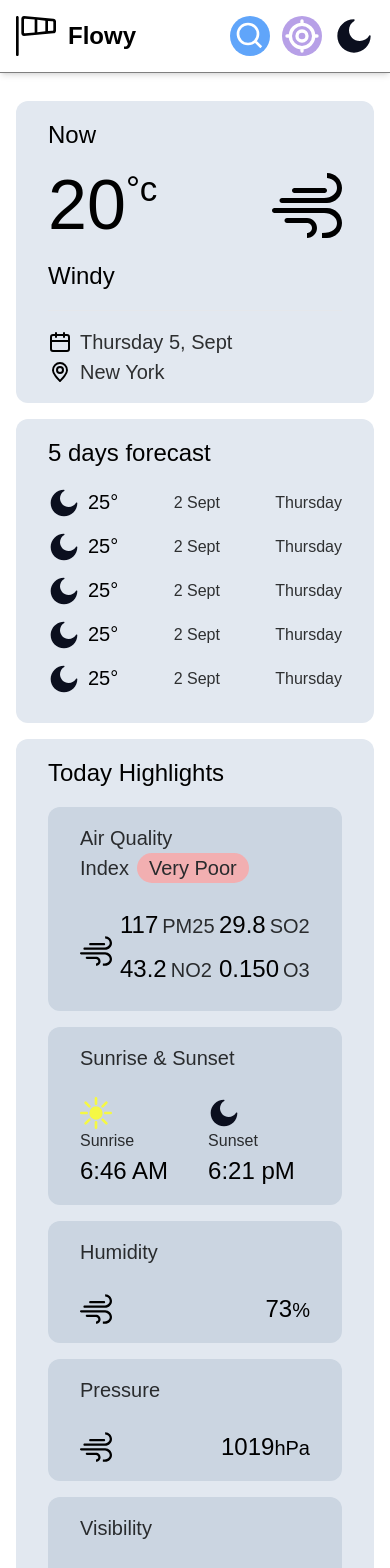
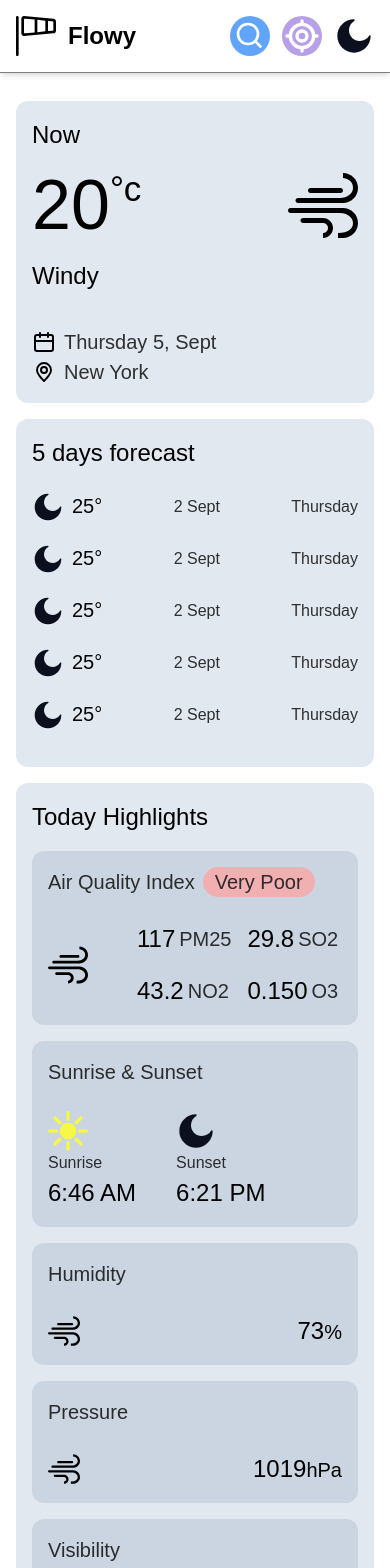
Before and after one commit to NaingLuTun/flowy, a React (Vite) app: page / in a window 390 px wide. Shown: the top 1568 px of the page. Built offline with nearby package versions, Linux system fonts and the light colour scheme; a web font is replaced by a local one.

Commit message:
successfully implemented the responsive design for tablets and moblie devices

```diff
--- a/src/Body.tsx
+++ b/src/Body.tsx
@@ -13,9 +13,11 @@ const Body = () => {
   return (
     <>
         <Header />
-        <div className="p-4 mt-[85px] flex-col mainContent">
-            <div className="currentContionAndFiveDaysForecastContainer">
-                <div className='bg-slate-200 rounded-xl pr-8 pl-8 pt-4 pb-4 mb-4 currentConditionContainer'>
+        {/* Marked */}
+        <div className="p-4 mt-[85px] flex-col md:flex md:flex-row md:gap-5 mainContent">
+
+            <div className="md:w-[38%] md:fixed md:top-18  currentContionAndFiveDaysForecastContainer">
+                <div className='bg-slate-200 rounded-xl pr-4 pl-4 pt-4 pb-4 mb-4 currentConditionContainer'>
 
                     <h2 className='text-xl font-medium currentConditionHeader'>Now</h2>
 
@@ -33,6 +35,8 @@ const Body = () => {
                     <div className="dateAndLocationContainer">
                         <div className="flex gap-2 dateContainer">
                             <img src={blackCalender} alt="calender icon" className="w-6" />
+
+                            {/* make the day display dynamically either by api or man */}
                             <p className="text-[20px] opacity-80 dateText">Thursday 5, Sept</p>
                         </div>
 
@@ -43,16 +47,19 @@ const Body = () => {
                     </div>
                 </div>
 
-                <div className="bg-slate-200 rounded-xl pr-8 pl-8 pt-4 pb-4 mb-4 fiveDaysForecastContainer">
+                <div className="bg-slate-200 rounded-xl pr-4 pl-4 pt-4 pb-4 mb-4 fiveDaysForecastContainer">
                     <p className="text-xl font-medium mb-4 fiveDaysForecastHeader">5 days forecast</p>
 
                     {fiveDaysArr.map((_, index) => (
-                        <div key={index} className="flex items-center justify-between mt-3 mb-3">
+                        <div key={index} className="flex items-center justify-between mt-5 mb-5">
                             <div className=" flex gap-2 degreeIconAndDegreeContainer">
                                 {/* Replace with icons provided from open weather map api */}
                                 <img src={moonIcon} alt="degree icon" className="w-8"/>
                                 <p className="text-[20px] font-medium forecastDegree">25°</p>
                             </div>
+
+
+                            {/* make the days display dynamically either by api or man */}
 
                             <p className="text-base opacity-80 forcastDate">2 Sept</p>
 
@@ -62,12 +69,13 @@ const Body = () => {
                 </div>
             </div>
 
-            <div className="todayHighlightsAndTodayTimesContainer">
-                <div className="bg-slate-200 rounded-xl pr-8 pl-8 pt-4 pb-4 mb-4 todayHighlightsContainer">
+            {/* Marked */}
+            <div className="md:w-[58%] md:ml-[42%] todayHighlightsAndTodayTimesContainer">
+                <div className="bg-slate-200 rounded-xl pr-4 pl-4 pt-4 pb-4 mb-4 todayHighlightsContainer">
 
                     <h2 className="text-xl font-medium mb-4 todayHighlightsHeader">Today Highlights</h2>
 
-                    <div className="bg-slate-300 rounded-xl pr-8 pl-8 pt-4 pb-4 mb-4 airQualityIndexContainer">
+                    <div className="bg-slate-300 rounded-xl pr-4 pl-4 pt-4 pb-4 mb-4 airQualityIndexContainer">
 
                         <h3 className="text-[20px] opacity-80 mb-6 airQualityIndexHeader">
                             Air Quality Index
@@ -76,66 +84,92 @@ const Body = () => {
                                 </span>
                         </h3>
 
-                        <div className="flex w-[100%] justify-between airQualityContentContainer">
-                            <img src={windyIcon} alt="air quality icon" className="w-8 airQualityIcon" />
+                        <div className="flex w-[100%] justify-between items-center md:gap-3 airQualityContentContainer">
+                            <img src={windyIcon} alt="air quality icon" className="w-[40px] md:w-[50px] airQualityIcon" />
 
-                            <div className="grid grid-cols-2 airQualityInfoContainer">
-                                <p className="text-xl font-medium m-2 mt-0 PM25value">
+                            <div className="grid grid-cols-2 gap-4  md:flex md:gap-0 airQualityInfoContainer">
+
+                                <div className="flex items-center gap-1 md:flex-col-reverse md:mr-8 individualAirQualityInfoContainer">
+                                    <p className="text-xl font-medium PM25value">
                                         117
-                                    <span className="text-[20px] opacity-80 ml-1 PM25">
+                                    </p>
+
+                                    <span className="text-[20px] opacity-80 PM25">
                                         PM25
                                     </span>
+
+                                </div>
+
+                                <div className="flex items-center gap-1 md:flex-col-reverse md:mr-8 individualAirQualityInfoContainer">
+                                    <p className="text-xl font-medium SO2value">
+                                        29.8
+
+                                    </p>
+                                    <span className="text-[20px] opacity-80 SO2">
+                                        SO2
+                                    </span>
+                                </div>
+
+                                <div className="flex items-center gap-1 md:flex-col-reverse md:mr-8 individualAirQualityInfoContainer">
+                                <p className="text-xl font-medium NO2value">
+                                    43.2
                                 </p>
 
-                                <p className="text-xl font-medium m-2 mt-0 SO2value">
-                                    29.8
-                                    <span className="text-[20px] opacity-80 ml-1 SO2">
-                                        SO2
-                                    </span>
-                                </p>
-
-                                <p className="text-xl font-medium m-2 mt-0 NO2value">
-                                    43.2
-                                    <span className="text-[20px] opacity-80 ml-1 NO2">
+                                <span className="text-[20px] opacity-80 NO2">
                                         NO2
                                 </span>
+
+                                </div>
+
+                                <div className="flex items-center gap-1 md:flex-col-reverse individualAirQualityInfoContainer">
+                                    <p className="text-xl font-medium O3value">
+                                        0.150
                                     </p>
-
-                                <p className="text-xl font-medium m-2 mt-0 O3value">
-                                    0.150
-                                    <span className="text-[20px] opacity-80 ml-1 O3">
+                                    <span className="text-[20px] opacity-80 O3">
                                         O3
                                     </span>
-                                </p>
+
+                                </div>
+
                             </div>
                         </div>
                     </div>
 
-                    <div className="bg-slate-300 rounded-xl pr-8 pl-8 pt-4 pb-4 mb-4 sunriseAndSunSetContainer">
+                    <div className="bg-slate-300 rounded-xl pr-4 pl-4 pt-4 pb-4 mb-4 sunriseAndSunSetContainer">
                         <h3 className="text-[20px] opacity-80 mb-6 sunriseAndSunsetHeader" >Sunrise & Sunset</h3>
                         <div className="flex w-[100%] gap-10 sunriseAndSunsetContentContainer">
-                            <div className="sunriseContainer">
+                            <div className="flex flex-col md:flex-row md:items-center md:gap-4 sunriseContainer">
 
                                 {/* Replace with icon provided from api if possible */}
-                                <img src={sunIcon} alt="sun icon" className="w-8 sunriseIcon"/>
+                                <img src={sunIcon} alt="sun icon" className="w-[40px] md:w-[50px] sunriseIcon"/>
+
+                                <div className="sunriseInfoContainer">
                                     <p className="text-base opacity-80 sunriseText">Sunrise</p>
 
                                     {/* Replace with the time provided from the api */}
                                     <p className="text-xl font-medium sunriseTime">6:46 AM</p>
                                 </div>
 
-                            <div className="sunsetContainer">
+                            </div>
+
+                            <div className="flex flex-col md:flex-row md:items-center md:gap-4 sunsetContainer">
                                 {/* Replace with icon provided from api if possible */}
-                                <img src={moonIcon} alt="moon icon" className="w-8 sunsetIcon"/>
-                                <p className="text-base opacity-80 sunriseText">Sunset</p>
+                                <img src={moonIcon} alt="moon icon" className="w-[40px] md:w-[50px] sunsetIcon"/>
+
+                                <div className="sunsetInfoContiner">
+                                    <p className="text-base opacity-80 sunsetText">Sunset</p>
 
                                     {/* Replace with the time provided from the api */}
-                                <p className="text-xl font-medium sunriseTime">6:21 pM</p>
+                                    <p className="text-xl font-medium sunsetText">6:21 PM</p>
+                                </div>
+
                             </div>
                         </div>
                     </div>
 
-                    <div className="bg-slate-300 rounded-xl pr-8 pl-8 pt-4 pb-4 mb-4 humidityContainer">
+
+                    <div className="flex w-[100%] flex-col md:flex-row md:gap-4 humidityAndPressureContainer">
+                        <div className="bg-slate-300 rounded-xl pr-4 pl-4 pt-4 pb-4 mb-4 w-[100%] humidityContainer">
 
                             <h3 className="text-[20px] opacity-80 mb-6 humidityHeader">Humidity</h3>
 
@@ -149,7 +183,7 @@ const Body = () => {
                             </div>
                         </div>
 
-                    <div className="bg-slate-300 rounded-xl pr-8 pl-8 pt-4 pb-4 mb-4 pressureContainer">
+                        <div className="bg-slate-300 rounded-xl pr-4 pl-4 pt-4 pb-4 mb-4 w-[100%] pressureContainer">
 
                             <h3 className="text-[20px] opacity-80 mb-6 pressureHeader">Pressure</h3>
 
@@ -162,8 +196,10 @@ const Body = () => {
                                 <p className="text-xl font-medium pressure">1019<span className="text-[20px] pressureUnit">hPa</span></p>
                             </div>
                         </div>
+                    </div>
 
-                    <div className="bg-slate-300 rounded-xl pr-8 pl-8 pt-4 pb-4 mb-4 visibilityContainer">
+                    <div className="flex w-[100%] flex-col md:flex-row md:gap-4 visibilityAndFeelsLikeContainer">
+                        <div className="bg-slate-300 rounded-xl pr-4 pl-4 pt-4 pb-4 mb-4 w-[100%] visibilityContainer">
 
                             <h3 className="text-[20px] opacity-80 mb-6 visibilityHeader">Visibility</h3>
 
@@ -177,7 +213,7 @@ const Body = () => {
                             </div>
                         </div>
 
-                    <div className="bg-slate-300 rounded-xl pr-8 pl-8 pt-4 pb-4 mb-4 feelsLikeContainer">
+                        <div className="bg-slate-300 rounded-xl pr-4 pl-4 pt-4 pb-4 mb-4 w-[100%] feelsLikeContainer">
 
                             <h3 className="text-[20px] opacity-80 mb-6 feelsLinkHeader">Feels Like</h3>
 
@@ -190,10 +226,11 @@ const Body = () => {
                                 <p className="text-xl font-medium relative feelsLike ">20<span className="text-[20px] absolute top-0 feelsLikeUnit">°c</span></p>
                             </div>
                         </div>
+                    </div>
 
                 </div>
 
-                <div className="mb-8 todayTimesContainer">
+                <div className="mb-8 mt-10 todayTimesContainer">
                     <h2 className="text-xl font-medium mb-4  todayTimesHeader">Today at</h2>
 
                     <div className="overflow-x-auto w-[100%] grid grid-cols-[repeat(8,minmax(110px,1fr))] gap-4 todayTimesContentContainer">
@@ -216,12 +253,13 @@ const Body = () => {
                             </div>
                         ))}
                     </div>
+                    <footer>
+                        <p className="text-[20px] mt-8 text-center">Copyright 2024 Naing Lu Tun, All Rights Reserved</p>
+                     </footer>
                 </div>
             </div>
 
-            <footer>
-                <p className="text-[20px] text-center">Copyright 2024 Naing Lu Tun, All Rights Reserved</p>
-            </footer>
+
         </div>
     </>
 
--- a/src/Global.css
+++ b/src/Global.css
@@ -7,7 +7,10 @@
 @layer base {
     html {
         font-family: "SUSE", sans-serif;
+        height: fit-content;
     }
+
+
 }
 
 @layer components {
@@ -26,4 +29,5 @@
     -ms-overflow-style: none; /* Hide scrollbar */
     }
 
+
 }
```
Lines whose indentation alone changed are shown as unchanged.
